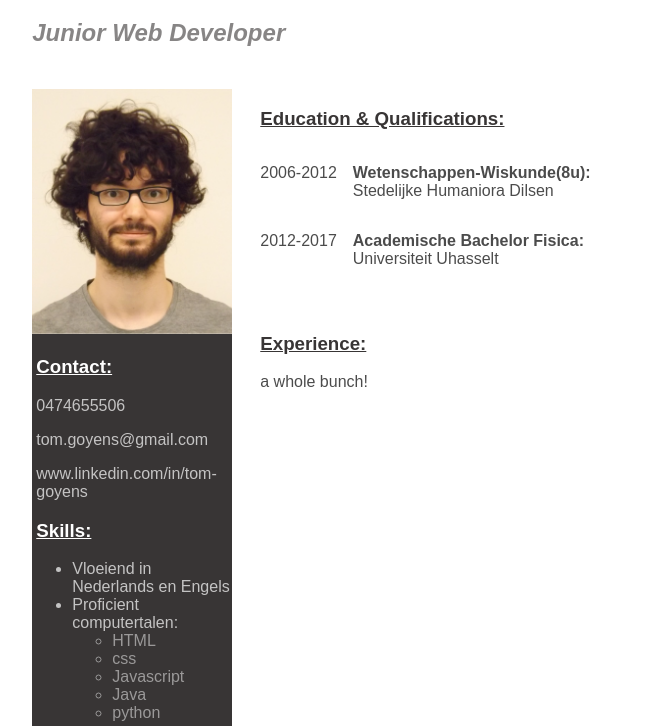
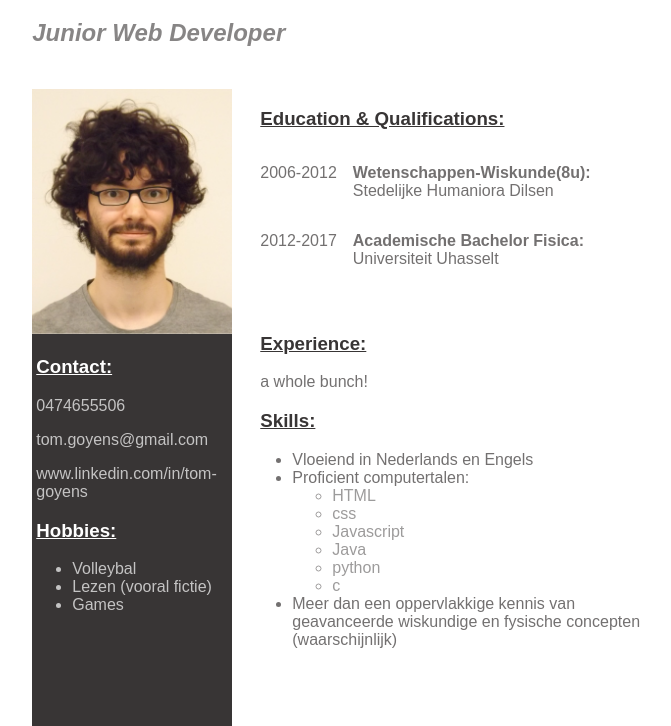
Before and after one commit to TomGoyens/Mijn-CV, a plain HTML site: page index.html in a window 1280 px wide. Shown: the part 69-795 px from the top of the page, without its empty margins (1-672 px from the left). Drawn offline with Linux system fonts and the light colour scheme.

Commit message:
Lesley correcties toegevoegd

```diff
--- a/index.html
+++ b/index.html
@@ -7,18 +7,40 @@
   </head>
   <body>
     <div class="grid">
-      <div class="box a">
+      <div class="box titel">
         <h1>Tom Goyens</h1>
         <h2>Junior Web Developer</h2>
       </div>
-      <div class="box b">
+      <div class="box VertBanner fontStyle">
         <img src="Profile.png" class="fit" />
-        <h3 class="white">Contact:</h3>
-        <p class="white">0474655506</p>
-        <p class="white">tom.goyens@gmail.com</p>
-        <p class="white">www.linkedin.com/in/tom-goyens</p>
-        <h3 class="white"> Skills:</h3>
-        <ul class="white">
+        <h3 >Contact:</h3>
+        <p >0474655506</p>
+        <p >tom.goyens@gmail.com</p>
+        <p >www.linkedin.com/in/tom-goyens</p>
+
+        <h3 > Hobbies:</h3>
+        <ul >
+          <li>Volleybal</li>
+          <li>Lezen (vooral fictie)</li>
+          <li>Games</li>
+        </ul>
+      </div>
+      <div class="box main1 fontStyle2">
+        <h3>Education & Qualifications:</h3>
+        <div class="container">
+          <p>2006-2012</p>
+          <p class="tabbed"><strong>Wetenschappen-Wiskunde(8u):</strong> </br> Stedelijke Humaniora Dilsen </p>
+        </div>
+        <div class="container">
+          <p>2012-2017</p>
+          <p class="tabbed"><strong>Academische Bachelor Fisica:</strong> </br> Universiteit Uhasselt</p>
+        </div>
+      </div>
+      <div class="box main2 fontStyle2">
+        <h3>Experience:</h3>
+        <p>a whole bunch!</p>
+        <h3 > Skills:</h3>
+        <ul >
           <li>Vloeiend in Nederlands en Engels</li>
           <li>Proficient computertalen:
             <ul>
@@ -32,27 +54,6 @@
           </li>
           <li>Meer dan een oppervlakkige kennis van geavanceerde wiskundige en fysische concepten (waarschijnlijk)</li>
         </ul>
-        <h3 class="white"> Hobbies:</h3>
-        <ul class="white">
-          <li>Volleybal</li>
-          <li>Lezen (vooral fictie)</li>
-          <li>Games</li>
-        </ul>
-      </div>
-      <div class="box c">
-        <h3>Education & Qualifications:</h3>
-        <div class="container">
-          <p>2006-2012</p>
-          <p class="tabbed"><strong>Wetenschappen-Wiskunde(8u):</strong> </br> Stedelijke Humaniora Dilsen </p>
-        </div>
-        <div class="container">
-          <p>2012-2017</p>
-          <p class="tabbed"><strong>Academische Bachelor Fisica:</strong> </br> Universiteit Uhasselt</p>
-        </div>
-      </div>
-      <div class="box d">
-        <h3>Experience:</h3>
-        <p>a whole bunch!</p>
       </div>
     </div>
   </body>
--- a/style.css
+++ b/style.css
@@ -13,24 +13,24 @@
 }
 
 
-.a{
+.titel{
   grid-column: 1/span 2;
   grid-row: 1/span 2;
 }
 
-.b{
+.VertBanner{
   grid-row-start: 3;
   grid-row-end: span 12;
   background-color: #383535;
 
 }
 
-.c{
+.main1{
   grid-row: 3/span 2;
   grid-column: 2/span 1;
 }
 
-.d{
+.main2{
   grid-area: 6 / 2 / span 3 / span 1;
 }
 
@@ -41,8 +41,12 @@
   height: auto;
 }
 
-.white{
-  color: white;
+.fontStyle{
+  color: #FFF;
+}
+
+.fontStyle2{
+  color: #383535;
 }
 
 h1{
@@ -59,7 +63,6 @@ h2{
 }
 
 h3{
-  color: #383535;
   text-decoration: underline;
   font-family: 'arial', sans-serif;
   margin-left: 2%;
```
